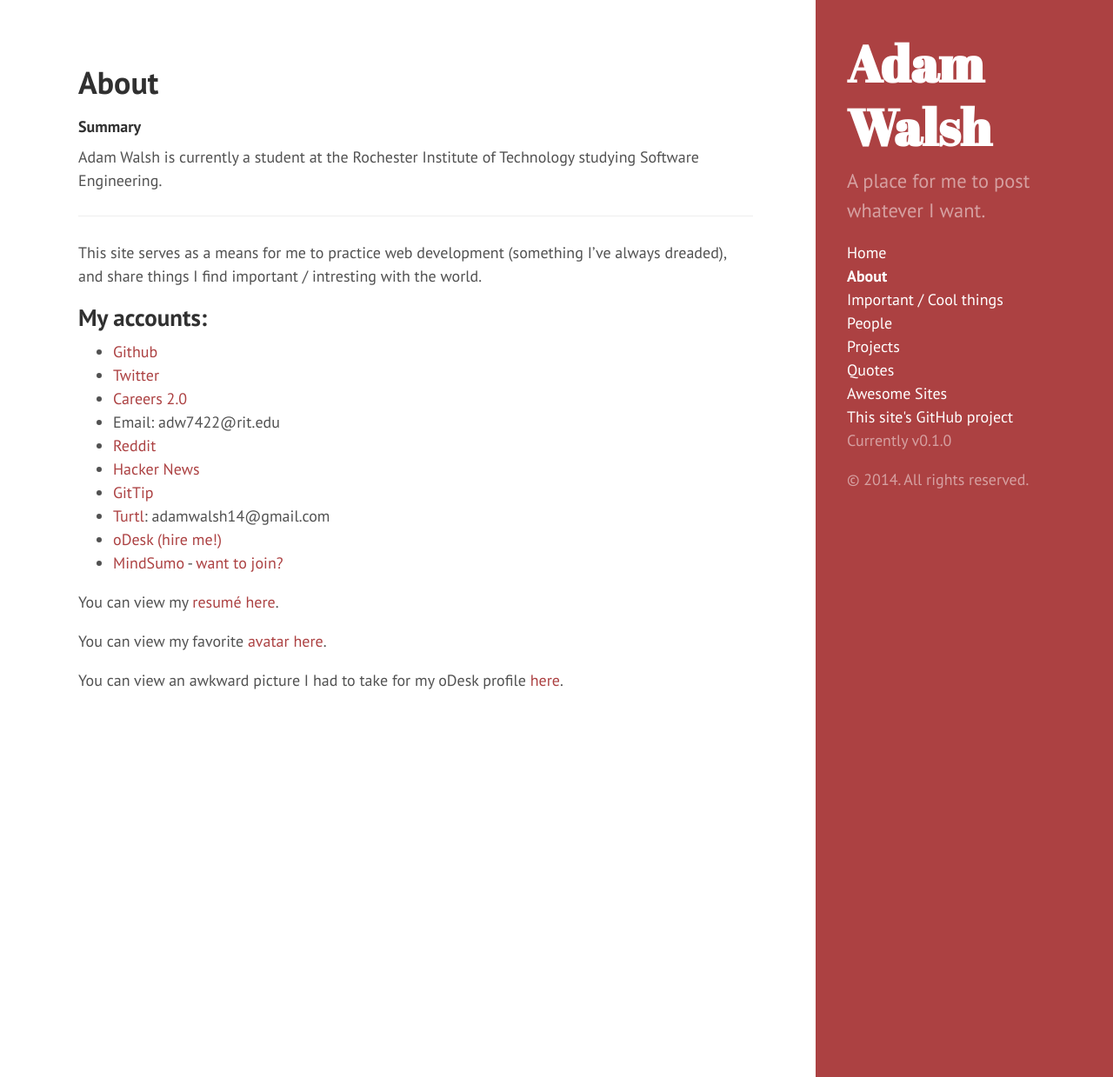
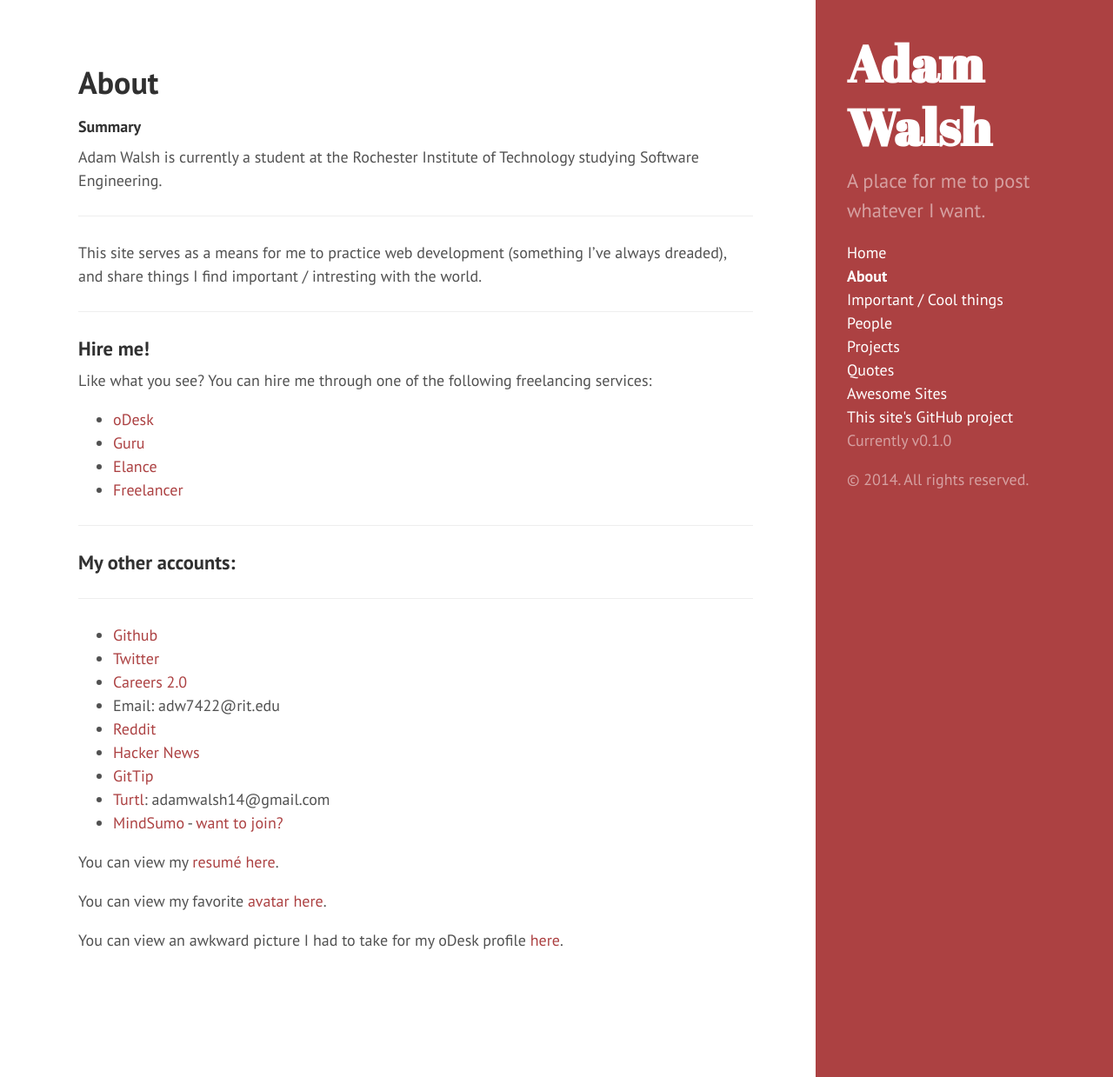
Before and after one commit to walshie4/walshie4.github.io, a Jekyll site: the page built from about.md, in a window 1280 px wide and 1239 px high. Shown: the whole window at 87% size. Built offline with Jekyll 4.4.1, drawn with Linux system fonts in a browser that asks for light colours; Markdown is read by kramdown in place of the engine named in the settings.

Commit message:
Updated accounts

```diff
--- a/about.md
+++ b/about.md
@@ -11,8 +11,20 @@ Adam Walsh is currently a student at the Rochester Institute of Technology study
 This site serves as a means for me to practice web development (something I've always dreaded), and share things I find important /
 intresting with the world.
 
+--------------------
 
-My accounts:
+###Hire me!
+
+Like what you see? You can hire me through one of the following freelancing services:
+
+* [oDesk](https://www.odesk.com/users/~01a47d8beb77450664)
+* [Guru](http://www.guru.com/freelancers/adam-walsh)
+* [Elance](https://www.elance.com/s/adam-walsh/)
+* [Freelancer](https://www.freelancer.com/u/AdamWalsh4.html)
+
+-----------
+
+###My other accounts:
 ---------------
 * [Github](https://github.com/walshie4)
 * [Twitter](https://twitter.com/_walshie_)
```
Also changed, not shown: other parts of about.md (+0 -1 lines).
